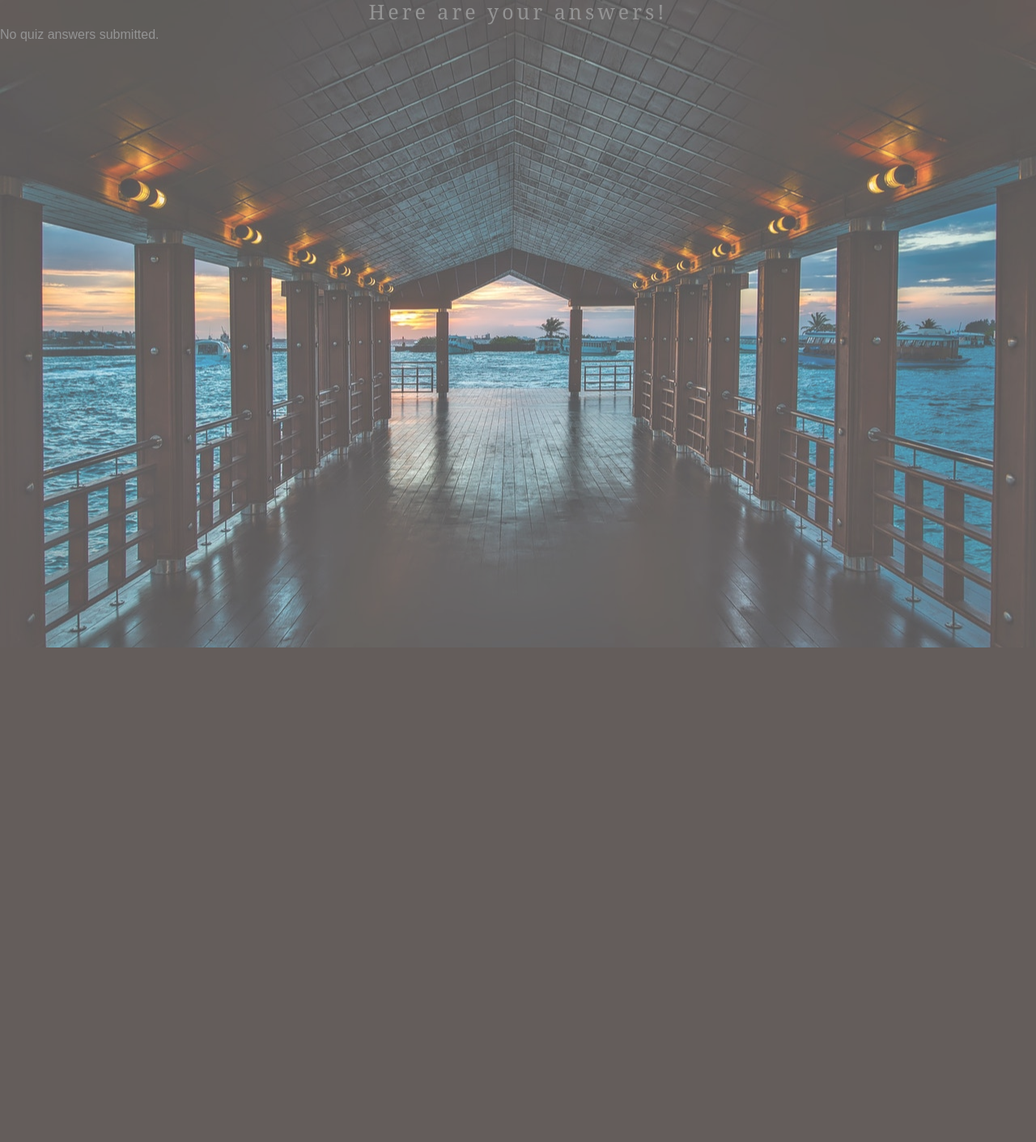
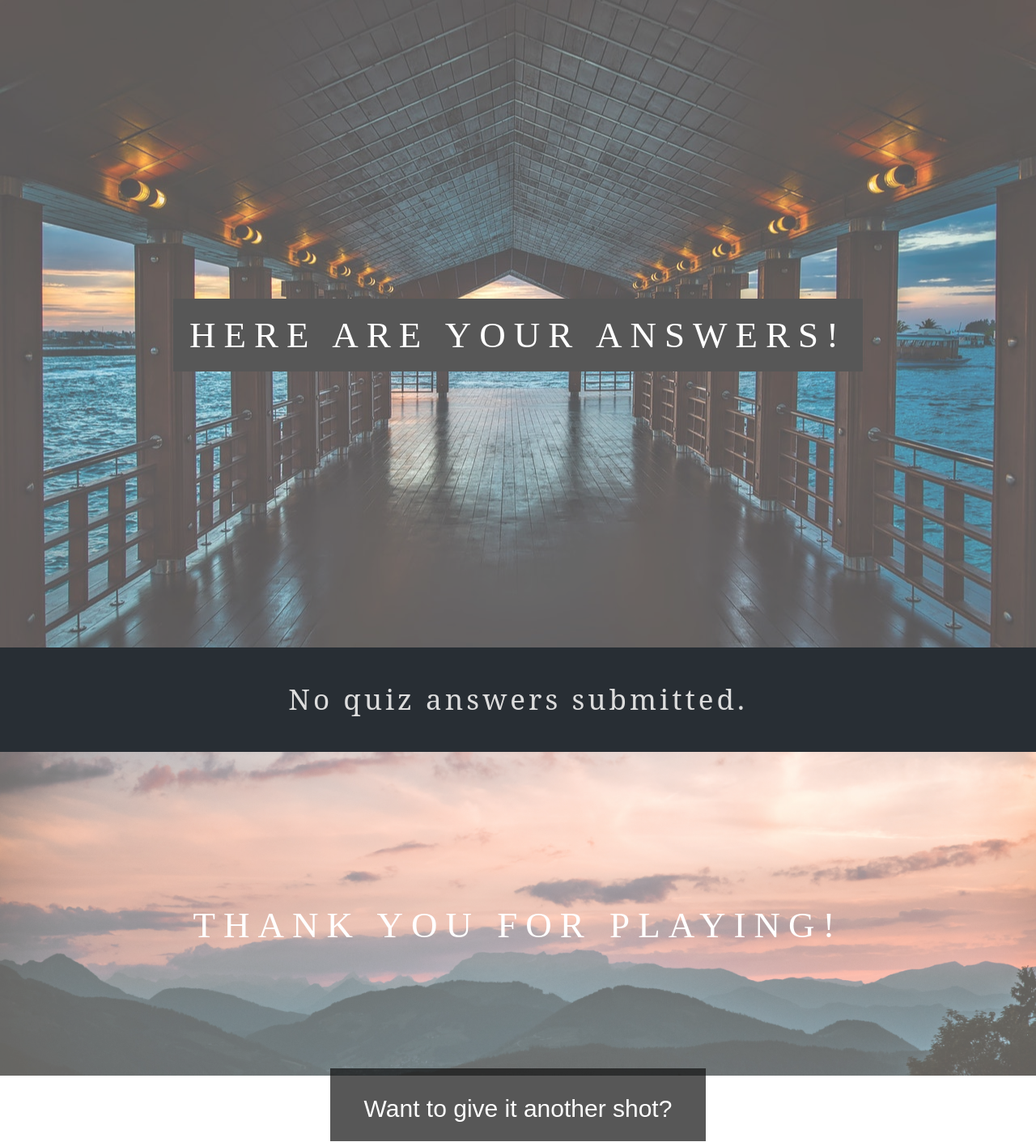
Before and after one commit to Annette29/WWW__class_project, a PHP site: page /process_quiz.php in a window 1280 px wide. Shown: the whole page at 81% size. Before the commit the page ends 800 px from the top, so only its background shows below. Run offline with PHP 8.4, Linux system fonts and the light colour scheme.

```diff
--- a/idea_four/process_quiz.php
+++ b/idea_four/process_quiz.php
@@ -1,3 +1,19 @@
+<!DOCTYPE html>
+<html>
+<head>
+    <title>Survey Answers</title>
+    <link rel="stylesheet" href="style.css">
+</head>
+<body>
+    <div class="pimg1">
+        <div class="ptext">
+            <span class="boder">
+                Here are your answers!
+            </span>
+        </div>
+    </div>
+    <section class="section section-dark">
+        <div class="ptext1">
             <?php
             if ($_SERVER["REQUEST_METHOD"] === "POST") {
                 // Connect to the MySQL database
@@ -26,83 +42,74 @@ if ($_SERVER["REQUEST_METHOD"] === "POST") {
                     $_POST['q7'],
                 ];
 
-    $question = "What is your favorite ice cream flavor?";
-    $option1 = "Chocolate";
-    $option2 = "Vanilla";
-    $option3 = "Strawberry";
-    $option4 = "Mint Chocolate Chip";
+                $questions = [
+                    "What is your favorite ice cream flavor?",
+                    "What is your favorite movie genre?",
+                    "What is your favorite TV show?",
+                    "What is your favorite book genre?",
+                    "What is your favorite hobby?",
+                    "What is your favorite animal?",
+                    "What is your favorite season?"
+                ];
+
+                $options = [
+                    ["Chocolate", "Vanilla", "Strawberry", "Mint Chocolate Chip"],
+                    ["Action", "Comedy", "Drama", "Horror"],
+                    ["Friends", "The Office", "Game of Thrones", "Stranger Things"],
+                    ["Romance", "Mystery", "Science Fiction", "Fantasy"],
+                    ["Reading", "Watching Movies", "Playing Video Games", "Traveling"],
+                    ["Dog", "Cat", "Bird", "Fish"],
+                    ["Spring", "Summer", "Fall", "Winter"]
+                ];
+
+                for ($i = 0; $i < count($questions); $i++) {
+                    $question = $questions[$i];
+                    $answerIndex = intval($answers[$i]);
+
+                    // Check if the answer index is within the valid range
+                    if ($answerIndex >= 0 && $answerIndex < count($options[$i])) {
+                        $questionOptions = $options[$i];
+                        $option1 = $questionOptions[$answerIndex];
+                    } else {
+                        $option1 = "No answer provided";
+                    }
+
+                    $option2 = $options[$i][0];
+                    $option3 = $options[$i][1];
+                    $option4 = $options[$i][2];
+
                     $stmt->execute();
 
-    $question = "What is your favorite movie genre?";
-    $option1 = "Action";
-    $option2 = "Comedy";
-    $option3 = "Drama";
-    $option4 = "Horror";
-    $stmt->execute();
-
-    $question = "What is your favorite TV show?";
-    $option1 = "Friends";
-    $option2 = "The Office";
-    $option3 = "Game of Thrones";
-    $option4 = "Stranger Things";
-    $stmt->execute();
-
-    $question = "What is your favorite book genre?";
-    $option1 = "Romance";
-    $option2 = "Mystery";
-    $option3 = "Science Fiction";
-    $option4 = "Fantasy";
-    $stmt->execute();
-
-    $question = "What is your favorite hobby?";
-    $option1 = "Reading";
-    $option2 = "Watching Movies";
-    $option3 = "Playing Video Games";
-    $option4 = "Traveling";
-    $stmt->execute();
-
-    $question = "What is your favorite animal?";
-    $option1 = "Dog";
-    $option2 = "Cat";
-    $option3 = "Bird";
-    $option4 = "Fish";
-    $stmt->execute();
-
-    $question = "What is your favorite season?";
-    $option1 = "Spring";
-    $option2 = "Summer";
-    $option3 = "Fall";
-    $option4 = "Winter";
-    $stmt->execute();
+                    echo "<h2>Question:</h2>";
+                    echo "<p>" . $question . "</p>";
+                    echo "<h2>Answer:</h2>";
+                    echo "<p>" . $option1 . "</p>";
+                    echo "<br>";
+                }
 
                 $stmt->close();
                 $conn->close();
-}
-?>
-<!DOCTYPE html>
-<html>
-<head>
-    <title>Survey Answers</title>
-    <link rel="stylesheet" href="style.css">
-</head>
-<body>
-  <div class="pimg1">
-    <div class="ptext1">
-        <span class="boder">
-          Here are your answers!
-        </span>
-    </div>
-    <div class=".ptext2">
-      <?php
-        if ($_SERVER["REQUEST_METHOD"] === "POST") {
-          foreach ($answers as $answer) {
-            echo $answer . '<br>';
-          }
             } else {
                 echo "No quiz answers submitted.";
             }
             ?>
         </div>
+    </section>
+    <div class="pimg7">
+        <div class="ptext">
+            <span class="boder trans">
+                Thank you for playing!
+            </span>
         </div>
+    </div>
+    <form action="open_quiz.html" method="POST">
+    <div class="pimg1">
+      <div class="ptext">
+        <span class="boder">
+          <input type="submit" value="Want to give it another shot?" class="myButton">
+        </span>
+      </div>
+    </div>
+  </form>
 </body>
 </html>
--- a/idea_four/style.css
+++ b/idea_four/style.css
@@ -70,7 +70,7 @@ body,html{
 
 .ptext{
 	position: absolute;
-	font-size: 40px;
+	font-size: 45px;
 	font-family: 'Anonymous';
 	top: 50%;
 	width: 100%;
@@ -81,20 +81,10 @@ body,html{
 }
 
 .ptext1{
-	font-size: 25px;
+	font-size: 35px;
 	font-family: 'serif';
 	text-align: center;
 	letter-spacing: 4px;
-}
-
-.ptext2{
-	font-size: 25px;
-	font-family: 'serif';
-	text-align: center;
-	letter-spacing: 4px;
-	top: 50%;
-	width: 100%;
-	color: #ddd;
 }
 
 
```
Lines whose indentation alone changed are shown as unchanged.
